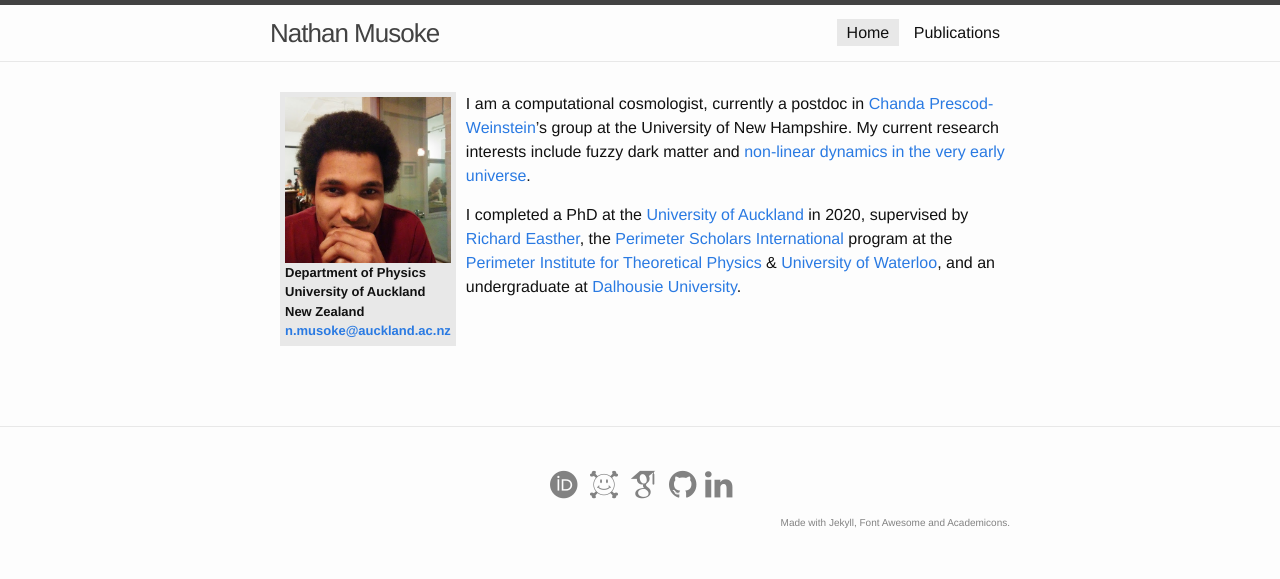
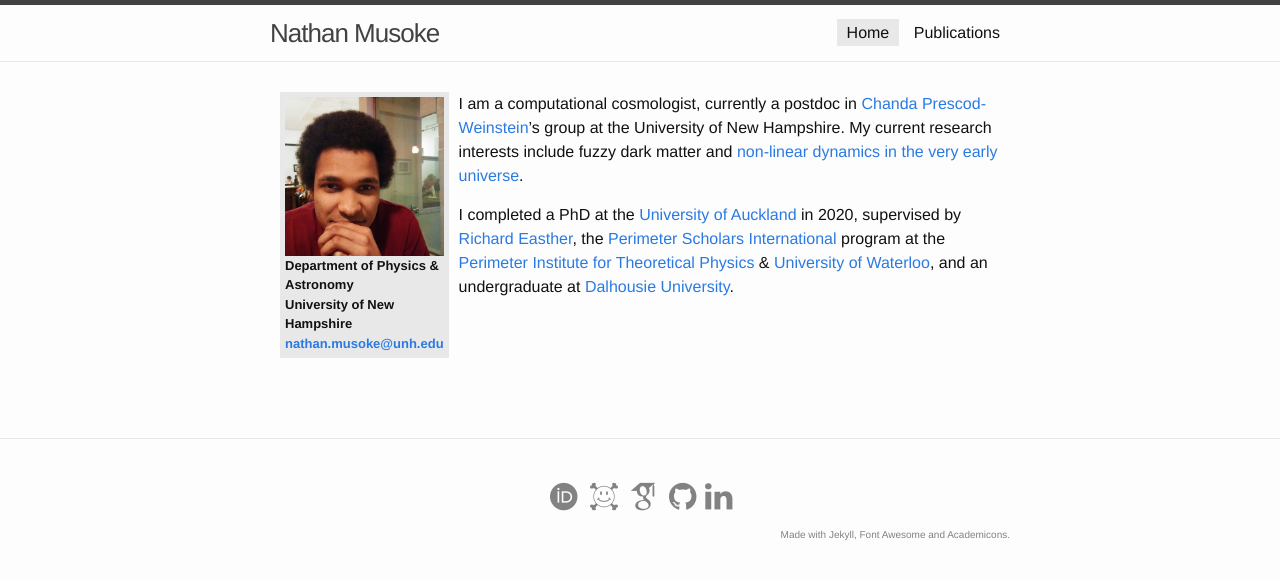
Before and after one commit to musoke/nathan.musoke.ca, a Jekyll site: the page built from _pages/01_index.md, in a window 1280 px wide. Shown: the top 579 px of the page. Built offline with Jekyll 4.4.1, drawn with Linux system fonts in a browser that asks for light colours; nearby versions of some CDN libraries; some web fonts are replaced.

Commit message:
fix: UNH affiliation

```diff
--- a/_config.yml
+++ b/_config.yml
@@ -7,17 +7,16 @@
 
 # Site settings
 title: Nathan Musoke
-email: n.musoke@auckland.ac.nz
+email: nathan.musoke@unh.edu
 description: > # this means to ignore newlines until "baseurl:"
-        Nathan Musoke's Personal Website.
+        Nathan Musoke's Website.
 baseurl: "" # the subpath of your site, e.g. /blog
 url: "http://nathan.musoke.ca" # the base hostname & protocol for your site
 
 # Contact information for home page.
 physical_address:
-        - Department of Physics
-        - University of Auckland
-        - New Zealand
+        - Department of Physics & Astronomy
+        - University of New Hampshire
 
 include: ['_pages']
 exclude: ['*.sh','Gemfile*']
--- a/_includes/head.html
+++ b/_includes/head.html
@@ -45,8 +45,8 @@
           "address": "{% for address_line in site.physical_address %}{{ address_line }}, {% endfor %}",
           "affiliation": {
             "@type": "Organization",
-            "name": "Univeristy of Auckland",
-            "url": "https://www.auckland.ac.nz"
+            "name": "Univeristy of New Hampshire",
+            "url": "https://ceps.unh.edu/physics/"
           }
         }
     }
--- a/_layouts/home.html
+++ b/_layouts/home.html
@@ -13,7 +13,7 @@ layout: default
           {% for address_line in site.physical_address %}
             <div>{{ address_line }}</div>
           {% endfor %}
-	</address>
+        </address>
         <div> <a href="mailto:{{ site.email }}">{{ site.email }}</a> </div>
       </div>
     </div>
```
